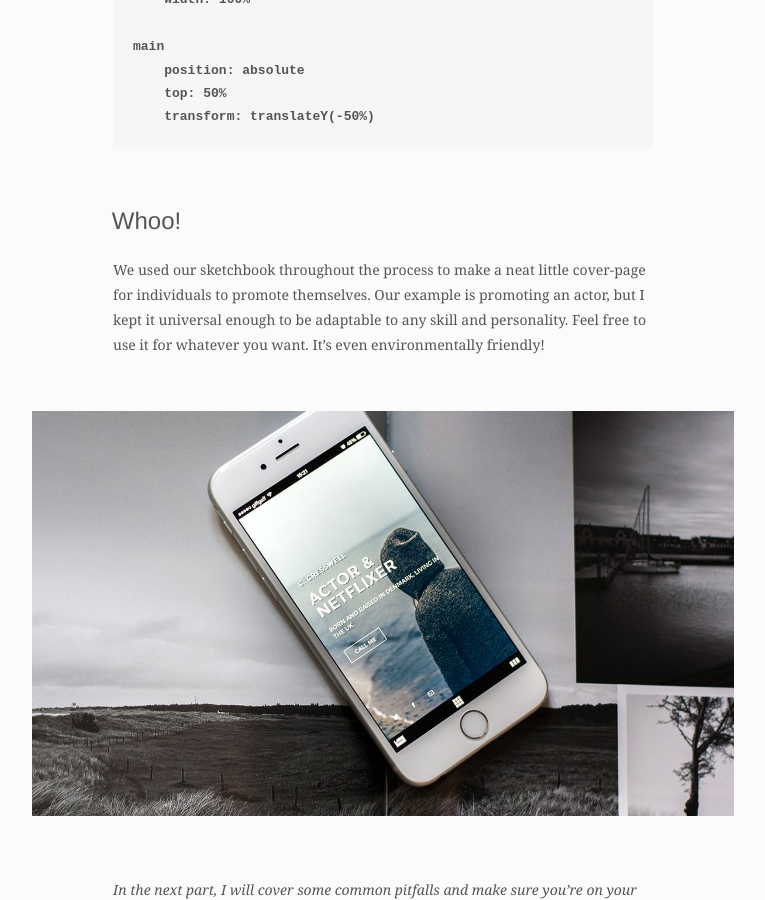
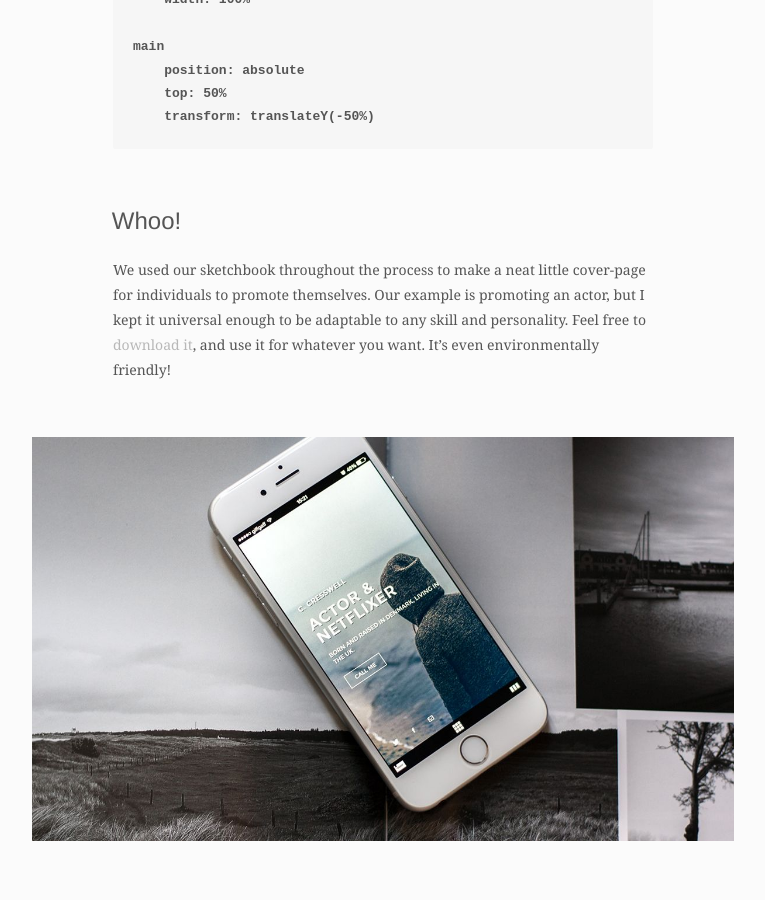
Before and after one commit to partcoffee/partcoffee.github.io, a Jekyll site: the page built from sketchbook-3.md, in a window 1280 px wide and 900 px high, scrolled down 4298 px. Shown: the whole window, without its empty margins (332-1097 px from the left). Built offline with Jekyll 4.4.1, drawn with Linux system fonts in a browser that asks for light colours.

Commit message:
Added download link

```diff
--- a/sketchbook-3.md
+++ b/sketchbook-3.md
@@ -70,7 +70,7 @@ You can probably figure this out <a href="/experimental/cover" target="_blank">f
 Whoo!
 -
 
-We used our sketchbook throughout the process to make a neat little cover-page for individuals to promote themselves. Our example is promoting an actor, but I kept it universal enough to be adaptable to any skill and personality. Feel free to use it for whatever you want. It's even environmentally friendly!
+We used our sketchbook throughout the process to make a neat little cover-page for individuals to promote themselves. Our example is promoting an actor, but I kept it universal enough to be adaptable to any skill and personality. Feel free to <a href="/experimental/cover.zip">download it</a>, and use it for whatever you want. It's even environmentally friendly!
 
 <img src="../img/sketchbook/2.jpg" alt="Final outcome" class="big">
 
```
Also changed, not shown: 1 other file.
